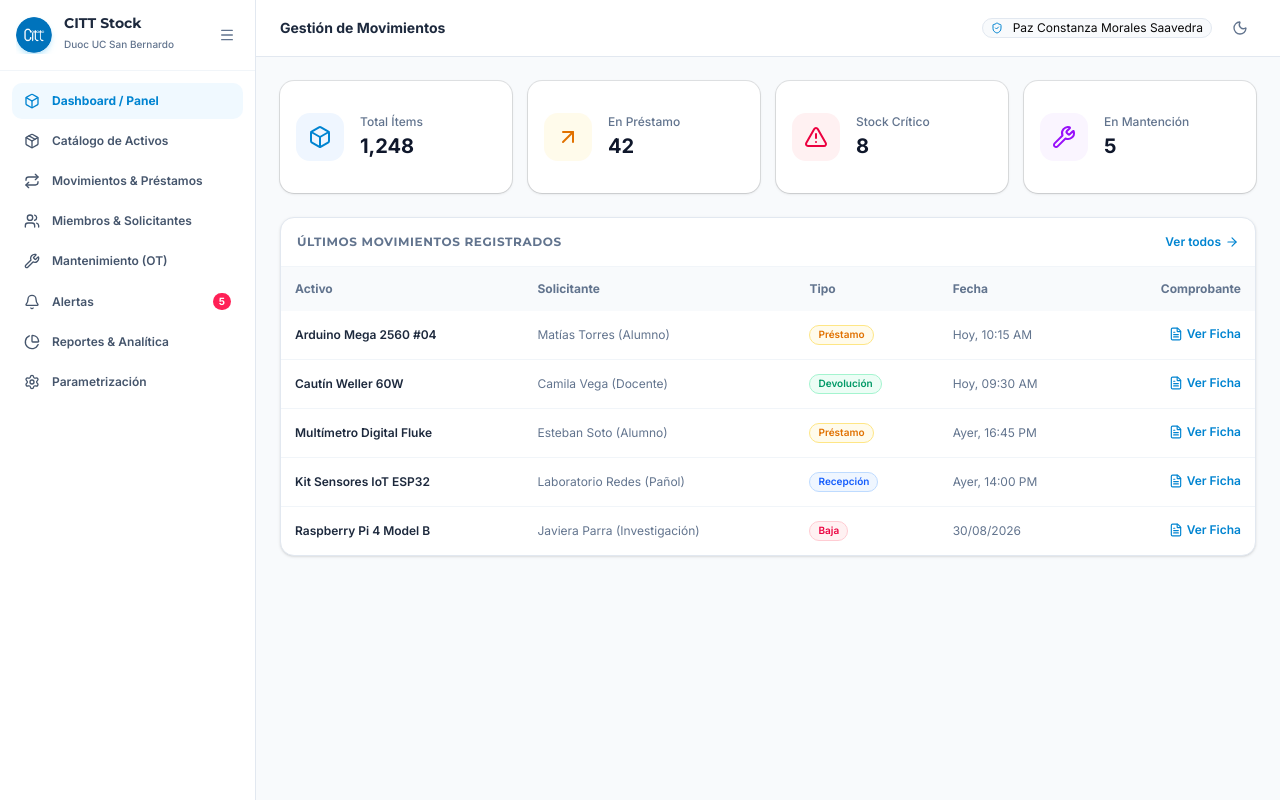
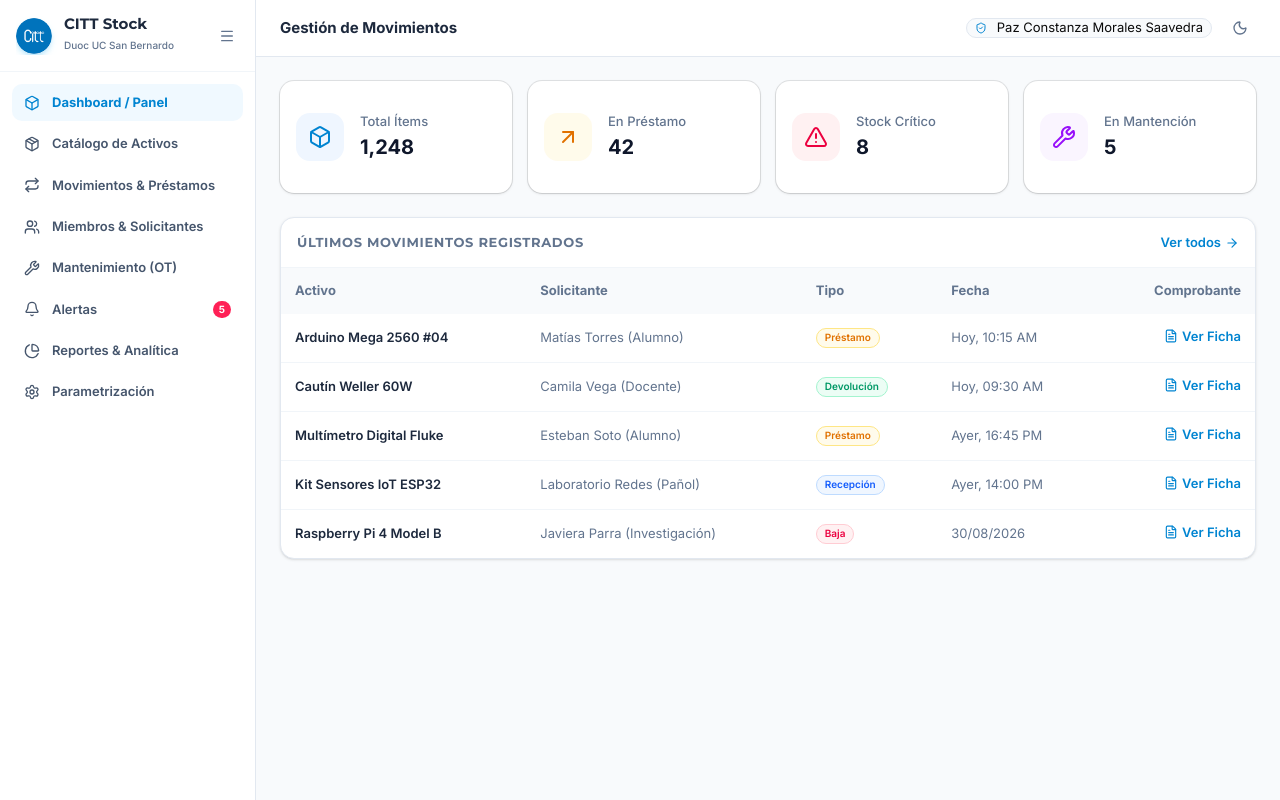
Before and after one commit to REXXARII/citt-stock-frontend, a Next.js app: page / in a window 1280 px wide. Built offline with nearby package versions, Linux system fonts and the light colour scheme.

Commit message:
Se cambio el tamaño de la letra

```diff
--- a/src/app/globals.css
+++ b/src/app/globals.css
@@ -3,6 +3,12 @@
 @import "shadcn/tailwind.css";
 
 @custom-variant dark (&:is(.dark *));
+
+@theme {
+  --text-xs: 0.8125rem;
+  --text-sm: 0.9375rem;
+  --text-base: 1.0625rem;
+}
 
 @theme inline {
   --color-background: var(--background);
```
